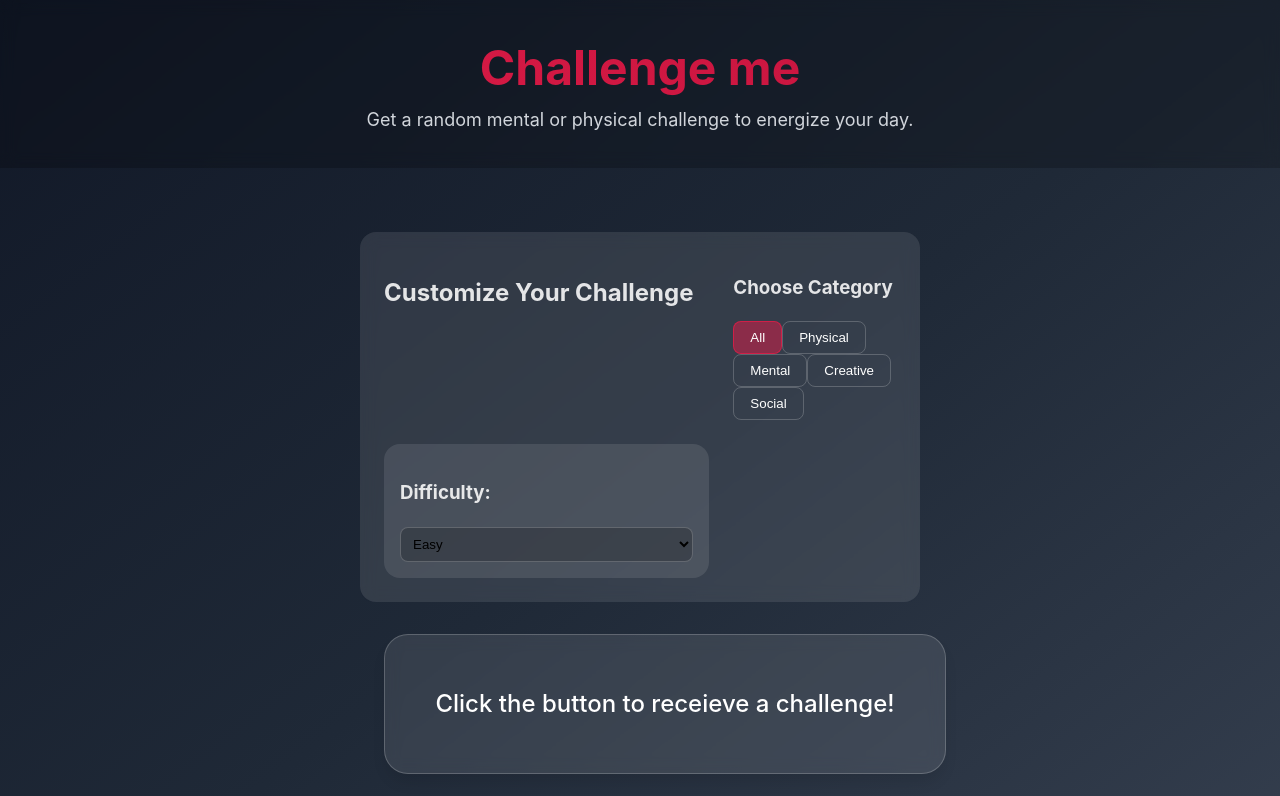
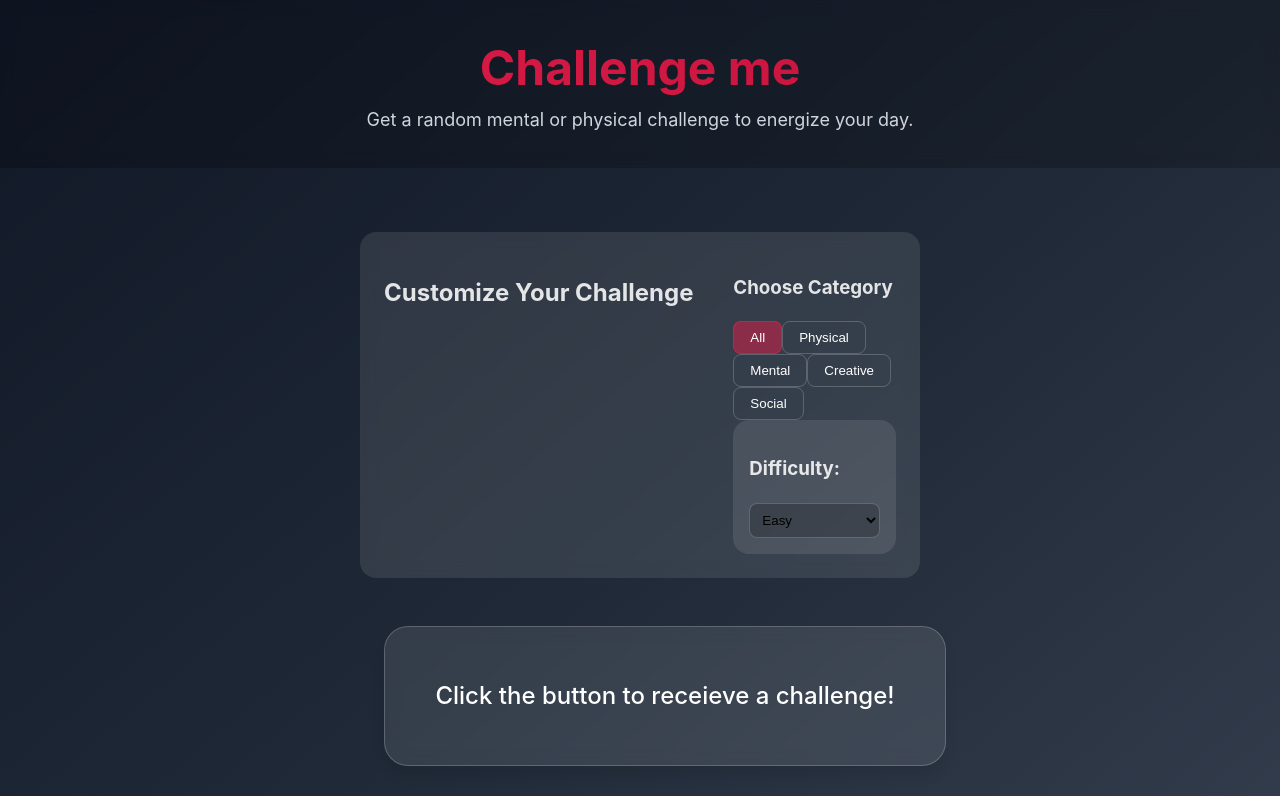
Before and after one commit to robertoandino/challenge-me, a React (Vite) app: page / in a window 1280 px wide. Shown: the top 796 px of the page. Built offline with nearby package versions, Linux system fonts and the light colour scheme.

Commit message:
Refactor controls layout and improve challenge display section

```diff
--- a/src/pages/Home.tsx
+++ b/src/pages/Home.tsx
@@ -62,6 +62,7 @@ const Home: React.FC = () => {
                             )}
                         </div>
 
+                        <div className="controls-grid">
                             <div className="category-controls">
                                 <h3>Choose Category</h3>
                                 <div className="category-buttons">
@@ -90,8 +91,8 @@ const Home: React.FC = () => {
                                 </select>
                             </div>
                         </div>
+                    </div>
                 </section>
-            </div>
 
                 {/* Challenge Display Section */}
                 <section className="challenge-section">
@@ -142,6 +143,7 @@ const Home: React.FC = () => {
                         </ul>
                     )}
                 </section>
+            </div>
         </main>
     );
 };
```
Lines whose indentation alone changed are shown as unchanged.
